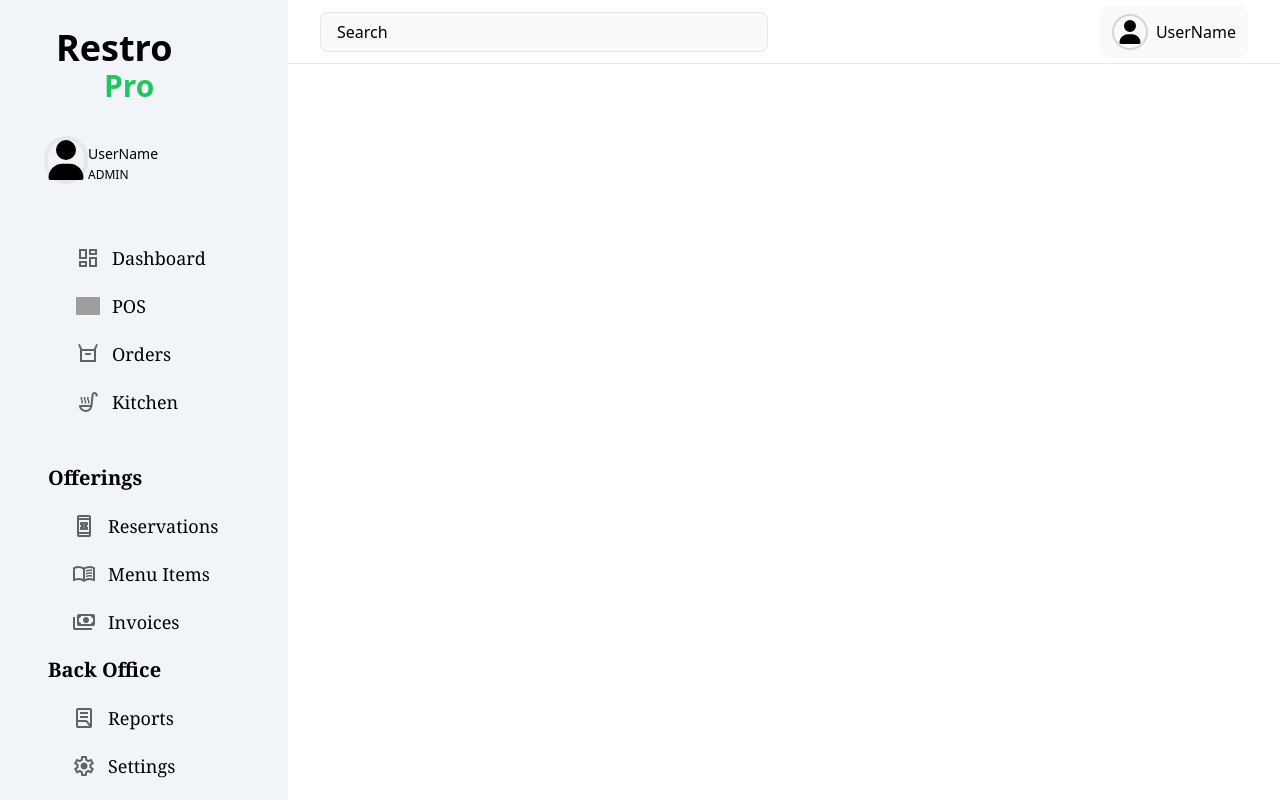
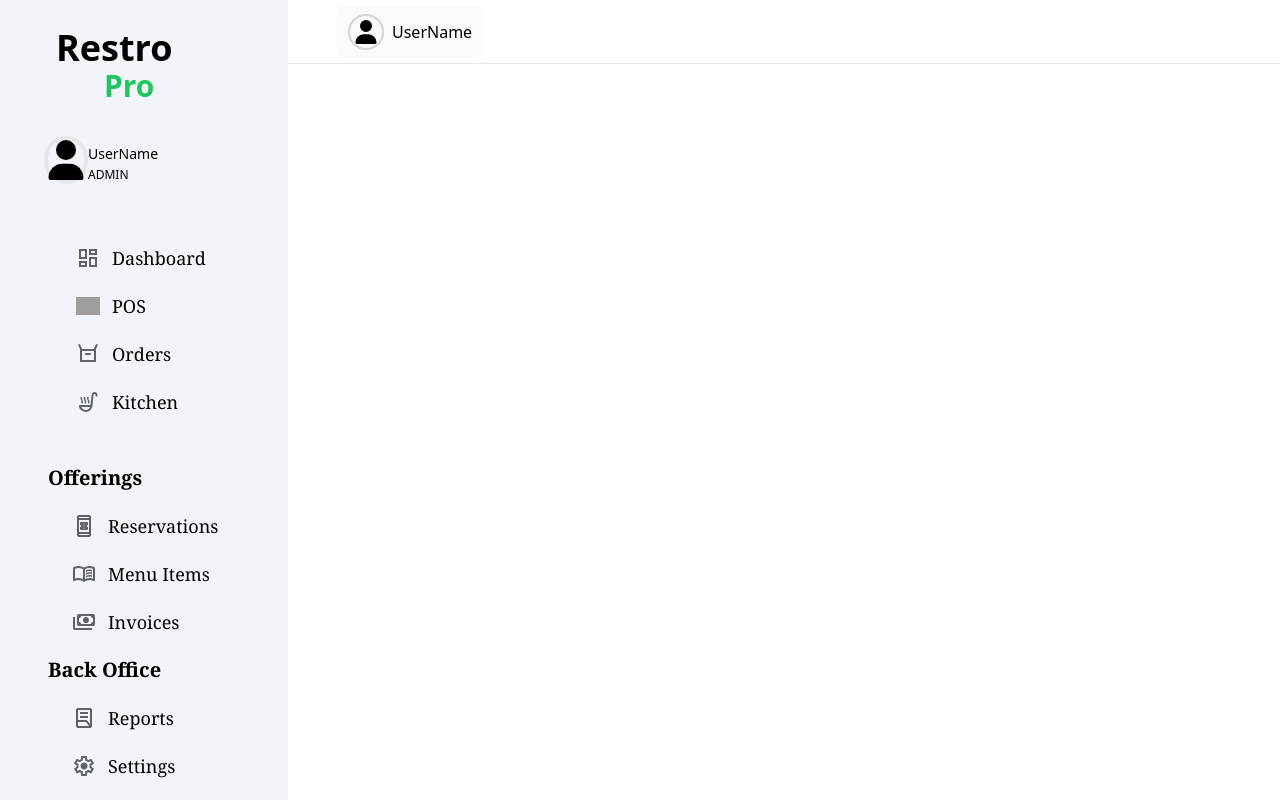
Before and after one commit to imramkrishna/restroapp, a Next.js app: page / in a window 1280 px wide. Built offline with nearby package versions, Linux system fonts and the light colour scheme; grey boxes are pictures that could not be loaded.

Commit message:
Designs changed

```diff
--- a/app/layout.js
+++ b/app/layout.js
@@ -26,7 +26,7 @@ export default function RootLayout({ children }) {
       >
         <div className="min-h-screen flex">
           <Navbar />
-          <div className="flex-1 ml-[2rem] md:ml-[2rem] pt-16">
+          <div className="flex-1 ml-[2rem] md:ml-[20rem] pt-16">
             {children}
           </div>
         </div>
--- a/components/Navbar.js
+++ b/components/Navbar.js
@@ -204,8 +204,7 @@ function Navbar() {
                 <div className="fixed top-0 right-0 w-[calc(100%-16rem)] md:w-[calc(100%-18rem)] h-16
                                 bg-white border-b border-gray-200 flex justify-between items-center
                                 px-4 md:px-6 lg:px-8 z-40">
-                    {/* Hide search on mobile, show on md and up */}
-                    <div className="search relative hidden md:flex flex-1 max-w-md" onClick={finddropdown}>
+                    <div className="search relative flex-1 max-w-md hidden" onClick={finddropdown}>
                         <input
                             className="w-full h-10 pl-4 pr-10 bg-gray-50 border border-gray-200
                                         rounded-lg focus:outline-none focus:ring-2 focus:ring-blue-500
```
Also changed, not shown: public/20220211142754-margherita-9920_5a73220e-4a1a-4d33-b38f-26e98e3cd986.jpg (added).
